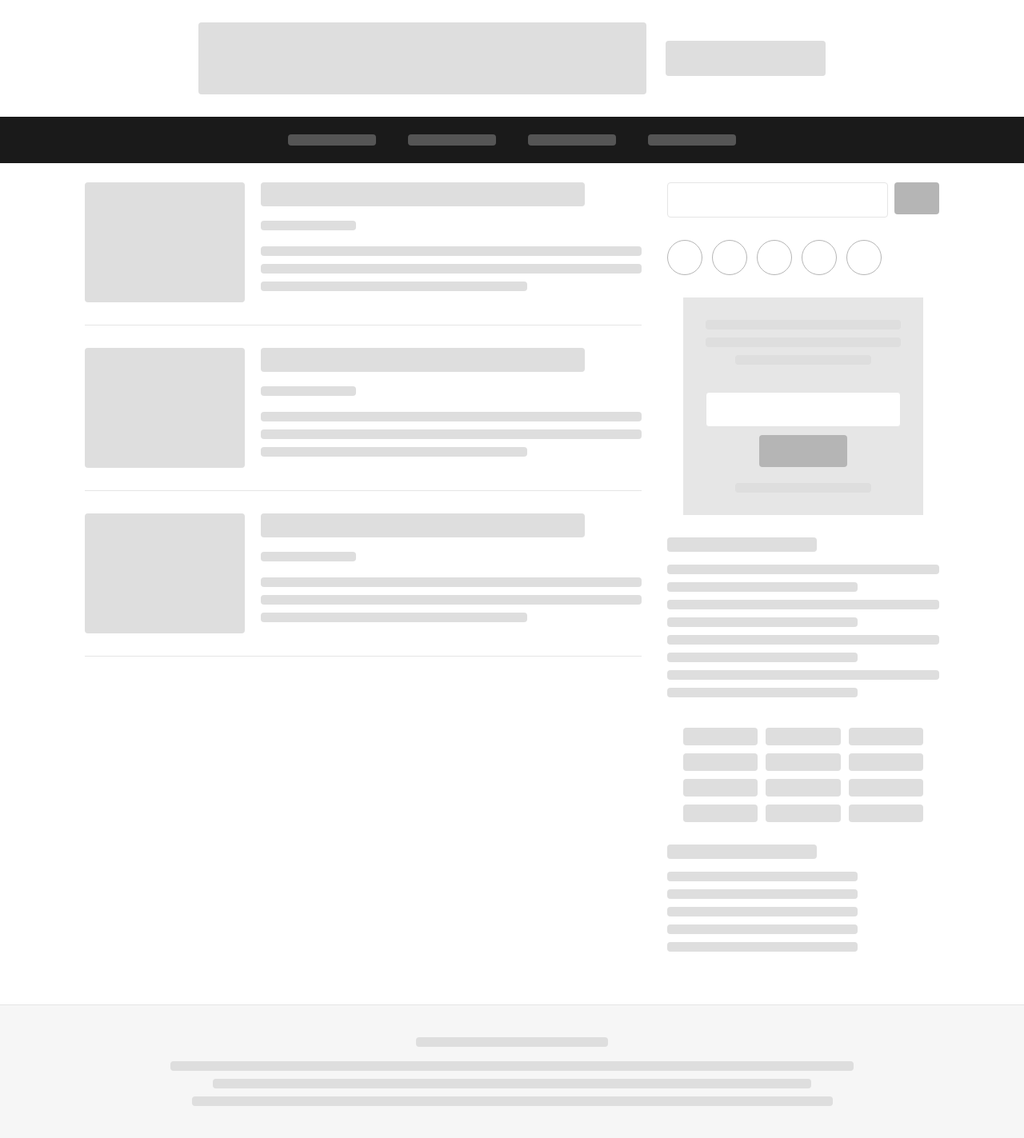
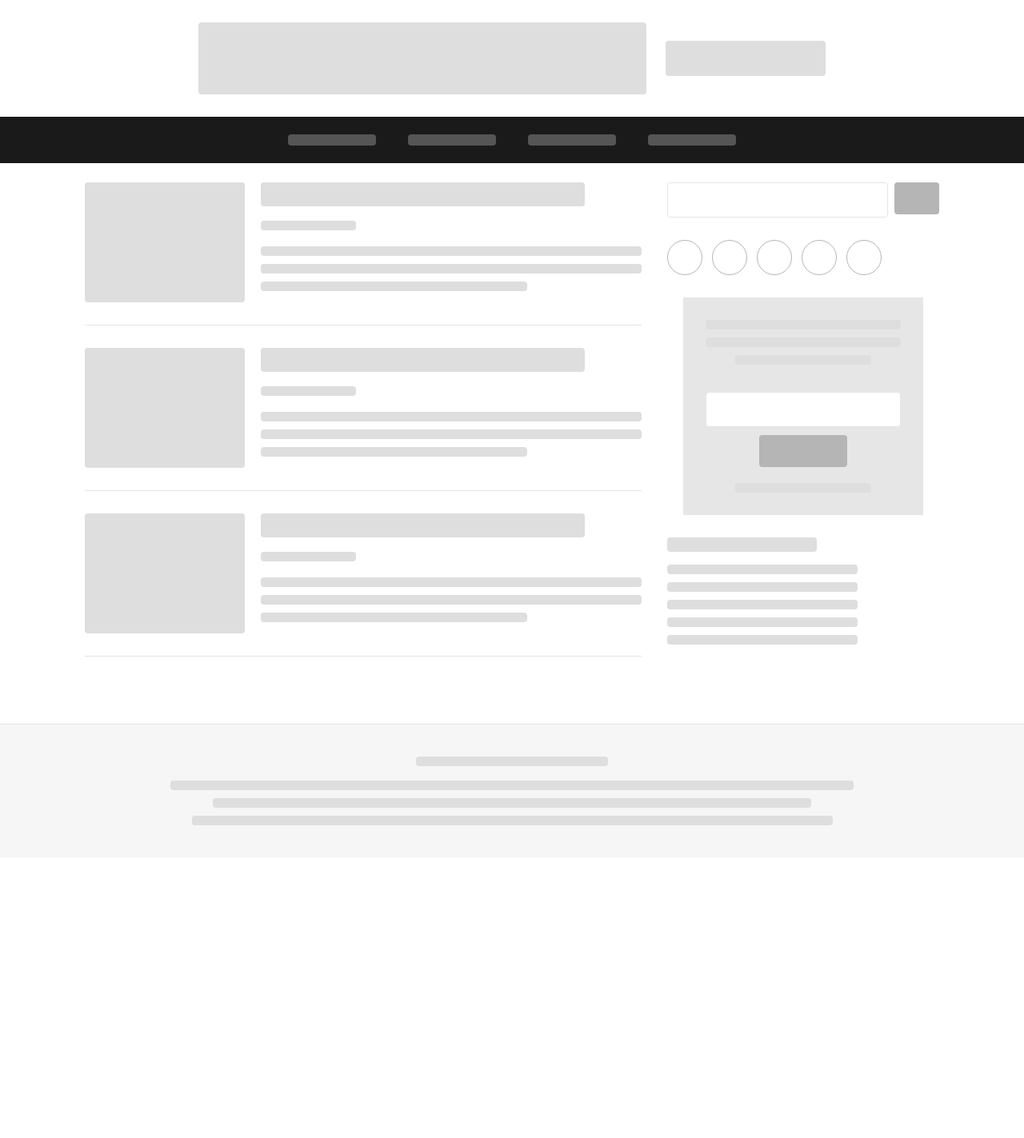
Before and after one commit to mirskychar-blip/mirskychar, a Jekyll site: the page built from index.html, in a window 1280 px wide. Shown: the whole page at 80% size. Built offline with Jekyll 4.4.1, drawn with Linux system fonts in a browser that asks for light colours; after the commit the page ends 1072 px from its top, so only the background shows below that.

Commit message:
Remove recommended-links and featured-logos slots from sidebar
Co-Authored-By: Claude Opus 5.5 <noreply@anthropic.com>
Claude-Session: https://claude.ai/code/session_018A3sheLNAnE33vRoQQPkau

```diff
--- a/_includes/sidebar.html
+++ b/_includes/sidebar.html
@@ -12,13 +12,6 @@
     <div class="ph button" style="width:110px"></div>
     <div class="ph short" style="margin-top:20px;margin-bottom:0"></div>
   </div>
-  <div>                                        <!-- Recommended links -->
-    <div class="ph wtitle"></div>
-    {% for i in (1..4) %}<div class="ph"></div><div class="ph short"></div>{% endfor %}
-  </div>
-  <div class="logos">                          <!-- "Featured in" logos -->
-    {% for i in (1..12) %}<div class="ph logo-sm"></div>{% endfor %}
-  </div>
   <div>                                        <!-- Categories -->
     <div class="ph wtitle"></div>
     {% for i in (1..5) %}<div class="ph short"></div>{% endfor %}
--- a/style.css
+++ b/style.css
@@ -105,13 +105,6 @@ body {
 }
 .newsletter .ph { margin-left: auto; margin-right: auto; }
 
-.logos {
-  display: grid;
-  grid-template-columns: repeat(3, 1fr);
-  gap: 10px;
-  padding: 0 20px;
-}
-
 /* ---------- Main content ---------- */
 .post-item {
   display: grid;
@@ -164,7 +157,6 @@ body {
 .ph.button    { height: 40px; background: var(--accent); }
 .ph.wtitle    { width: 55%; height: 18px; margin-bottom: 16px; }
 .ph.icon      { width: 44px; height: 44px; border-radius: 50%; margin: 0; background: var(--bg); border: 1px solid var(--accent); }
-.ph.logo-sm   { height: 22px; margin: 0; }
 
 @media (max-width: 560px) {
   .ph.logo { height: 60px; }
```
